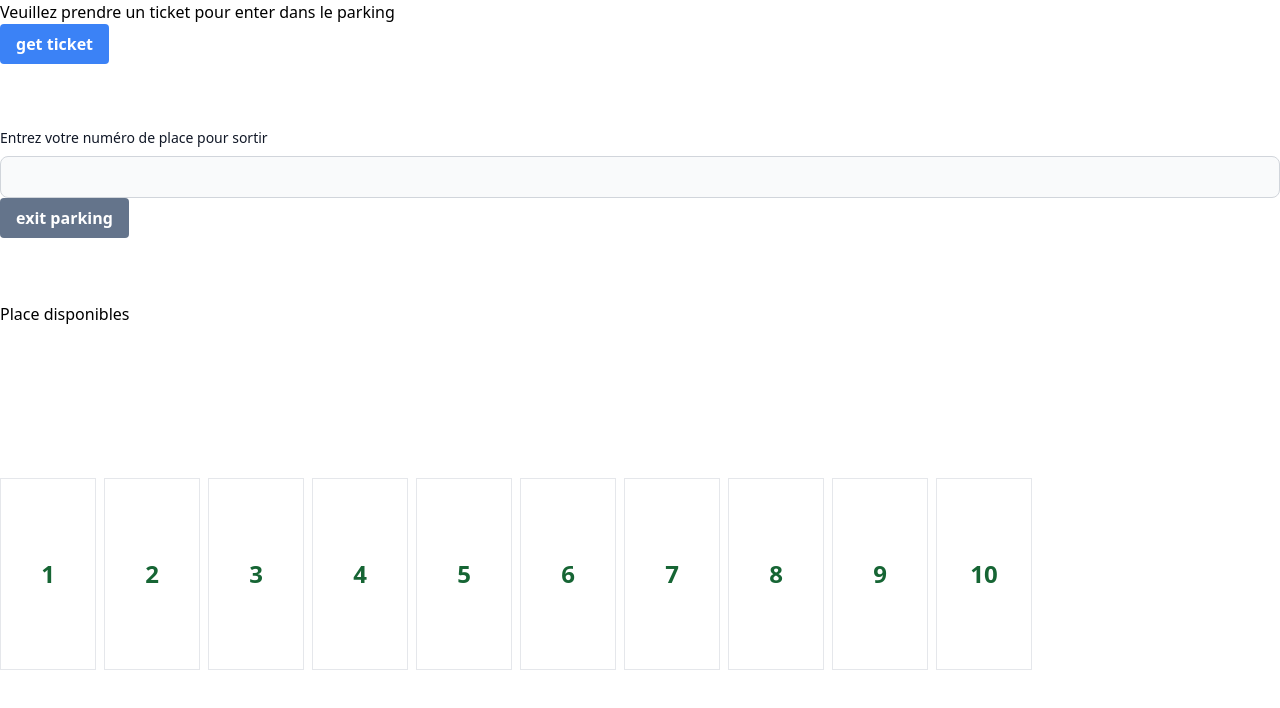
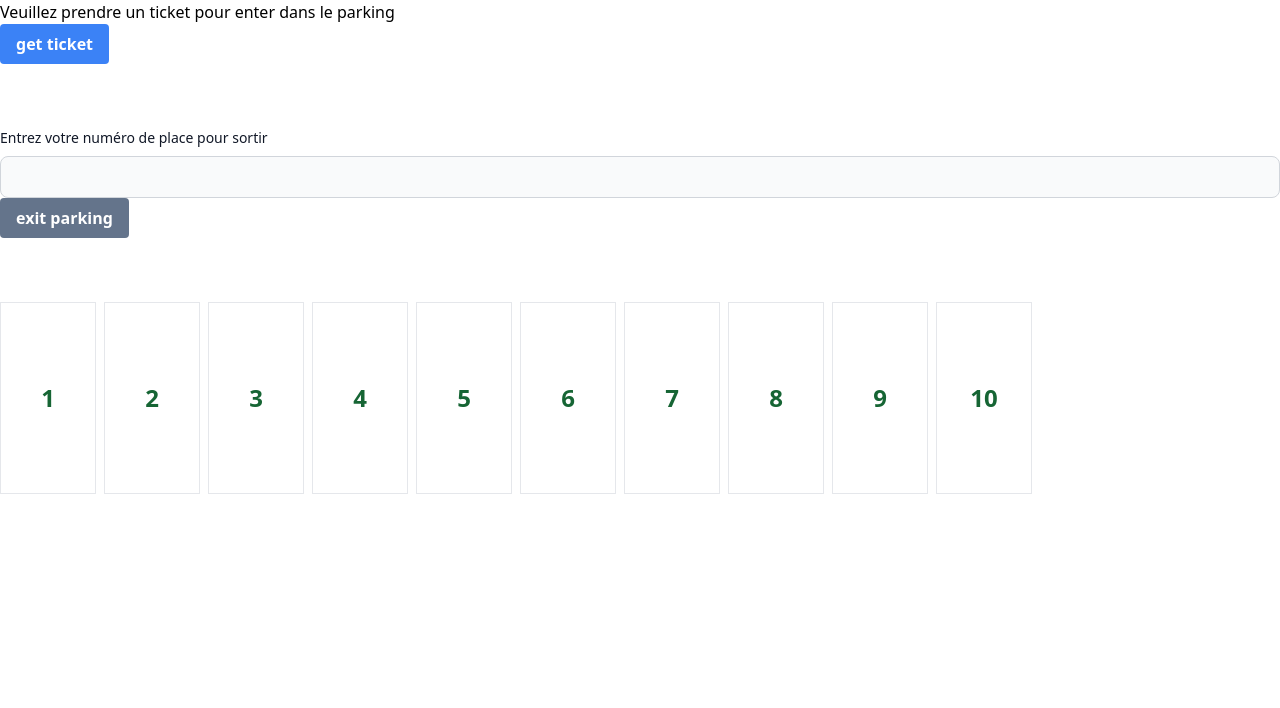
Before and after one commit to CyrilleBurtin/parking, a Vue app: page / in a window 1280 px wide. Shown: the top 708 px of the page. Built offline with nearby package versions, Linux system fonts and the light colour scheme.

Commit message:
[feat] - create ParkingManagment component

```diff
--- /dev/null
+++ b/src/components/ParkingManagement.vue
@@ -0,0 +1,12 @@
+<script setup lang="ts">
+import ParkingLot from '../components/ParkingLot.vue';
+import { useParkingLots } from '../stores/parkingLots';
+
+const { lots } = useParkingLots();
+</script>
+
+<template>
+  <div class="flex gap-2 flex-wrap">
+    <ParkingLot v-for="{ isAvailable, id } in lots" :key="id" :id="id" :isAvailable="isAvailable" />
+  </div>
+</template>
--- a/src/views/HomeView.vue
+++ b/src/views/HomeView.vue
@@ -1,8 +1,8 @@
 <script setup lang="ts">
 import { useParkingLots } from '../stores/parkingLots';
-import ParkingLot from '../components/ParkingLot.vue';
 import GetTicket from '../components/GetTicket.vue';
 import ExitParking from '../components/ExitParking.vue';
+import ParkingManagement from '@/components/ParkingManagement.vue';
 const { lots } = useParkingLots();
 </script>
 
@@ -10,15 +10,6 @@ const { lots } = useParkingLots();
   <div class="flex flex-col gap-16">
     <GetTicket :lots="lots" />
     <ExitParking />
-    <h2>Place disponibles</h2>
-    <br />
-    <div class="flex gap-2 flex-wrap">
-      <ParkingLot
-        v-for="{ isAvailable, id } in lots"
-        :key="id"
-        :id="id"
-        :isAvailable="isAvailable"
-      />
-    </div>
+    <ParkingManagement />
   </div>
 </template>
```
